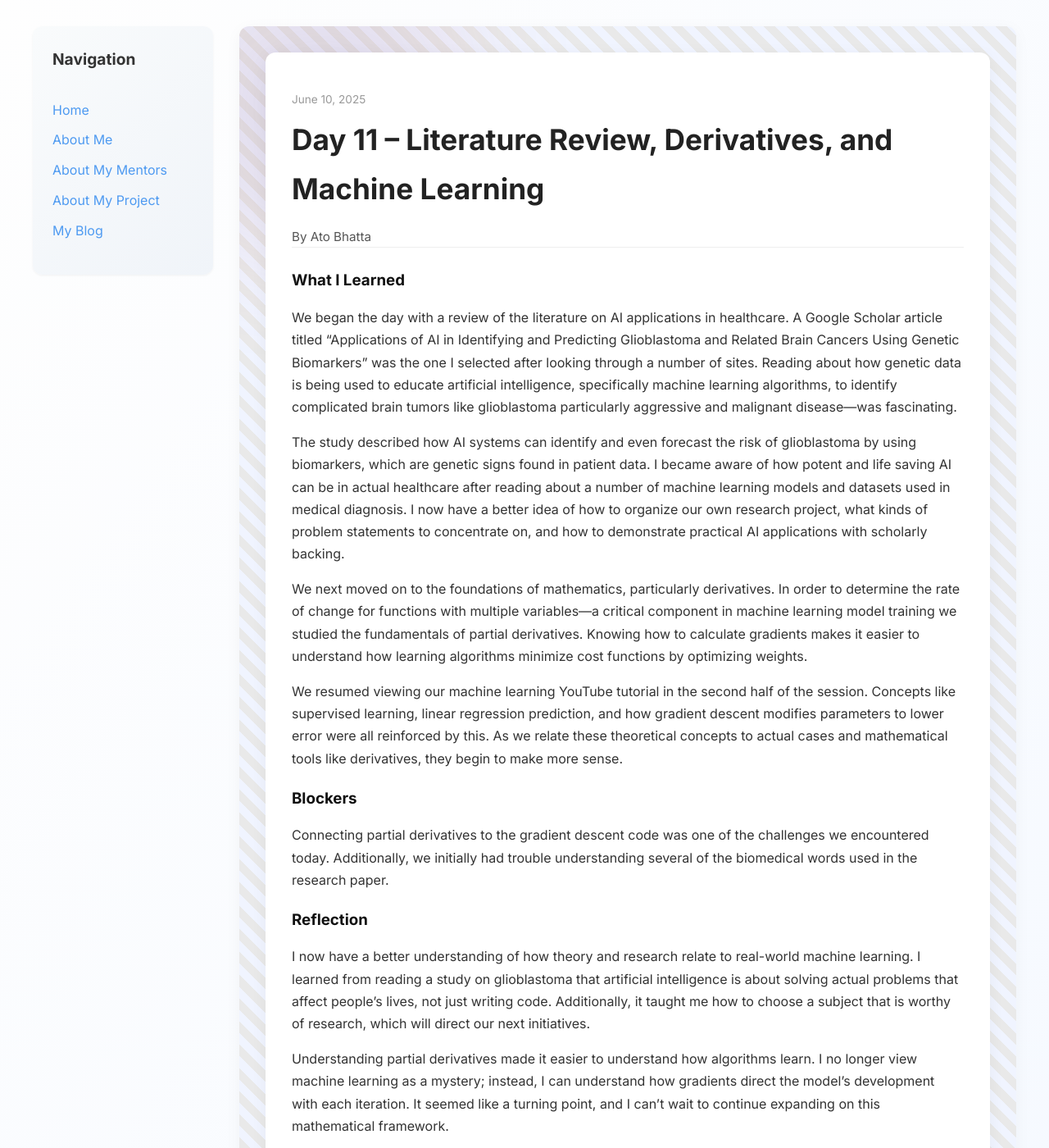
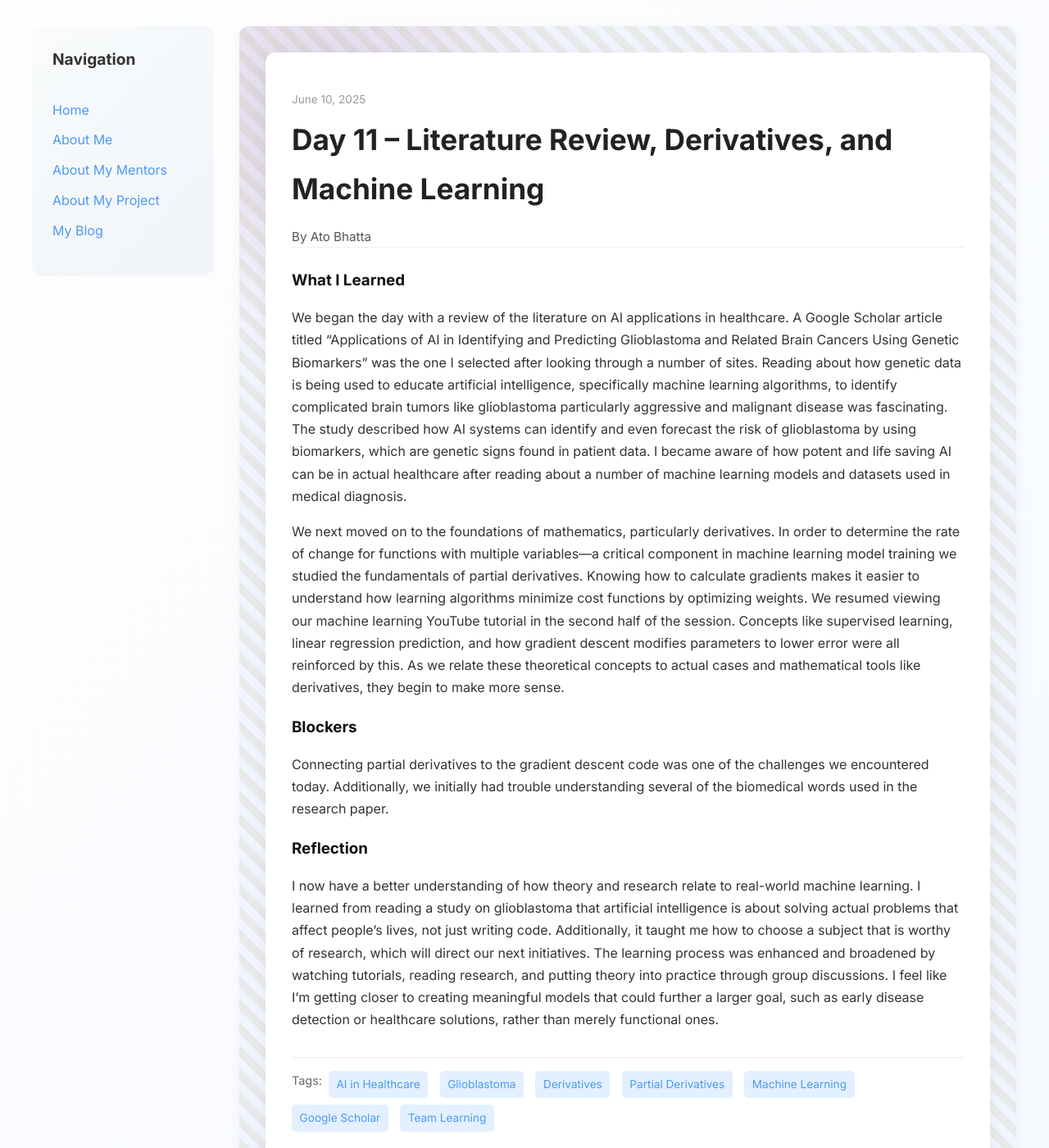
Before and after one commit to Ato-2025/Ato-2025.github.io, a Jekyll site: the page built from _posts/2025-06-10-day-11.md, in a window 1280 px wide and 1400 px high. Shown: the whole window at 82% size. Built offline with Jekyll 4.4.1, drawn with Linux system fonts in a browser that asks for light colours; some of the changed text lies outside the part shown.

Commit message:
Update 2025-06-10-day-11.md

```diff
--- a/_posts/2025-06-10-day-11.md
+++ b/_posts/2025-06-10-day-11.md
@@ -6,21 +6,13 @@ author: Ato Bhatta
 permalink: /day11.html
 tags: ["AI in Healthcare", "Glioblastoma", "Derivatives", "Partial Derivatives", "Machine Learning", "Google Scholar", "Team Learning"]
 what_i_learned: |
-  We began the day with a review of the literature on AI applications in healthcare. A Google Scholar article titled "Applications of AI in Identifying and Predicting Glioblastoma and Related Brain Cancers Using Genetic Biomarkers" was the one I selected after looking through a number of sites. Reading about how genetic data is being used to educate artificial intelligence, specifically machine learning algorithms, to identify complicated brain tumors like glioblastoma particularly aggressive and malignant disease—was fascinating.
+  We began the day with a review of the literature on AI applications in healthcare. A Google Scholar article titled "Applications of AI in Identifying and Predicting Glioblastoma and Related Brain Cancers Using Genetic Biomarkers" was the one I selected after looking through a number of sites. Reading about how genetic data is being used to educate artificial intelligence, specifically machine learning algorithms, to identify complicated brain tumors like glioblastoma particularly aggressive and malignant disease was fascinating. The study described how AI systems can identify and even forecast the risk of glioblastoma by using biomarkers, which are genetic signs found in patient data. I became aware of how potent and life saving AI can be in actual healthcare after reading about a number of machine learning models and datasets used in medical diagnosis.
 
-  The study described how AI systems can identify and even forecast the risk of glioblastoma by using biomarkers, which are genetic signs found in patient data. I became aware of how potent and life saving AI can be in actual healthcare after reading about a number of machine learning models and datasets used in medical diagnosis. I now have a better idea of how to organize our own research project, what kinds of problem statements to concentrate on, and how to demonstrate practical AI applications with scholarly backing.
-
-  We next moved on to the foundations of mathematics, particularly derivatives. In order to determine the rate of change for functions with multiple variables—a critical component in machine learning model training we studied the fundamentals of partial derivatives. Knowing how to calculate gradients makes it easier to understand how learning algorithms minimize cost functions by optimizing weights.
-
-  We resumed viewing our machine learning YouTube tutorial in the second half of the session. Concepts like supervised learning, linear regression prediction, and how gradient descent modifies parameters to lower error were all reinforced by this. As we relate these theoretical concepts to actual cases and mathematical tools like derivatives, they begin to make more sense.
+  We next moved on to the foundations of mathematics, particularly derivatives. In order to determine the rate of change for functions with multiple variables—a critical component in machine learning model training we studied the fundamentals of partial derivatives. Knowing how to calculate gradients makes it easier to understand how learning algorithms minimize cost functions by optimizing weights. We resumed viewing our machine learning YouTube tutorial in the second half of the session. Concepts like supervised learning, linear regression prediction, and how gradient descent modifies parameters to lower error were all reinforced by this. As we relate these theoretical concepts to actual cases and mathematical tools like derivatives, they begin to make more sense.
 
 blockers: |
   Connecting partial derivatives to the gradient descent code was one of the challenges we encountered today. Additionally, we initially had trouble understanding several of the biomedical words used in the research paper.
 
 reflection: |
-  I now have a better understanding of how theory and research relate to real-world machine learning. I learned from reading a study on glioblastoma that artificial intelligence is about solving actual problems that affect people's lives, not just writing code. Additionally, it taught me how to choose a subject that is worthy of research, which will direct our next initiatives.
-
-  Understanding partial derivatives made it easier to understand how algorithms learn. I no longer view machine learning as a mystery; instead, I can understand how gradients direct the model's development with each iteration. It seemed like a turning point, and I can't wait to continue expanding on this mathematical framework.
-
-  The learning process was enhanced and broadened by watching tutorials, reading research, and putting theory into practice through group discussions. I feel like I'm getting closer to creating meaningful models that could further a larger goal, such as early disease detection or healthcare solutions, rather than merely functional ones.
+  I now have a better understanding of how theory and research relate to real-world machine learning. I learned from reading a study on glioblastoma that artificial intelligence is about solving actual problems that affect people's lives, not just writing code. Additionally, it taught me how to choose a subject that is worthy of research, which will direct our next initiatives. The learning process was enhanced and broadened by watching tutorials, reading research, and putting theory into practice through group discussions. I feel like I'm getting closer to creating meaningful models that could further a larger goal, such as early disease detection or healthcare solutions, rather than merely functional ones.
 ---
```
